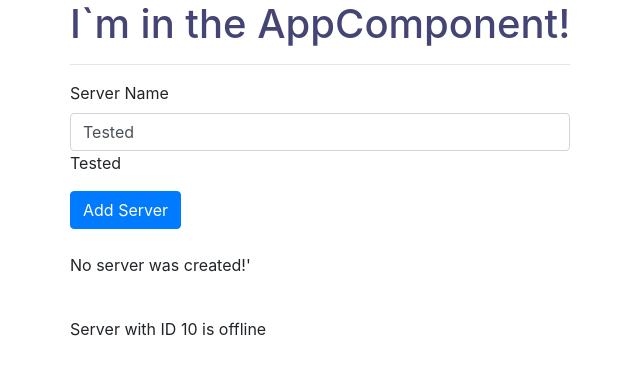
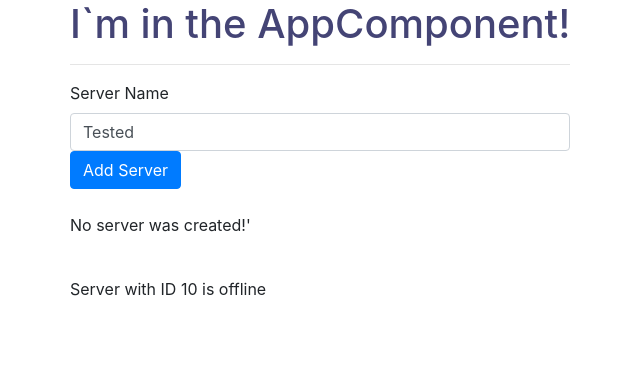
Before and after one commit to muhammadyousuf/First-Angular-App, an Angular app: page / in a window 1280 px wide. Shown: the top 374 px of the page, without its empty margins (0-640 px from the left). Built offline with nearby package versions, Linux system fonts and the light colour scheme.

Commit message:
server creat on click button

```diff
--- a/src/app/servers/servers.component.html
+++ b/src/app/servers/servers.component.html
@@ -1,7 +1,7 @@
 <label>Server Name</label>
 <!-- <input type="text" class="form-control" (input)="onUpdateServerName($event)" /> -->
 <input type="text" class="form-control" [(ngModel)]="serverName" />
-<p>{{ serverName }}</p>
+<!-- <p>{{ serverName }}</p> -->
 <button
   class="btn btn-primary"
   [disabled]="!allowNewServer"
--- a/src/app/servers/servers.component.ts
+++ b/src/app/servers/servers.component.ts
@@ -21,7 +21,8 @@ export class ServersComponent implements OnInit {
   ngOnInit() {}
 
   onCreateServer() {
-    this.serverCreationStaus = "Server was created!'";
+    this.serverCreationStaus =
+      "Server was created!' Name is " + this.serverName;
   }
 
   onUpdateServerName(event) {
```
